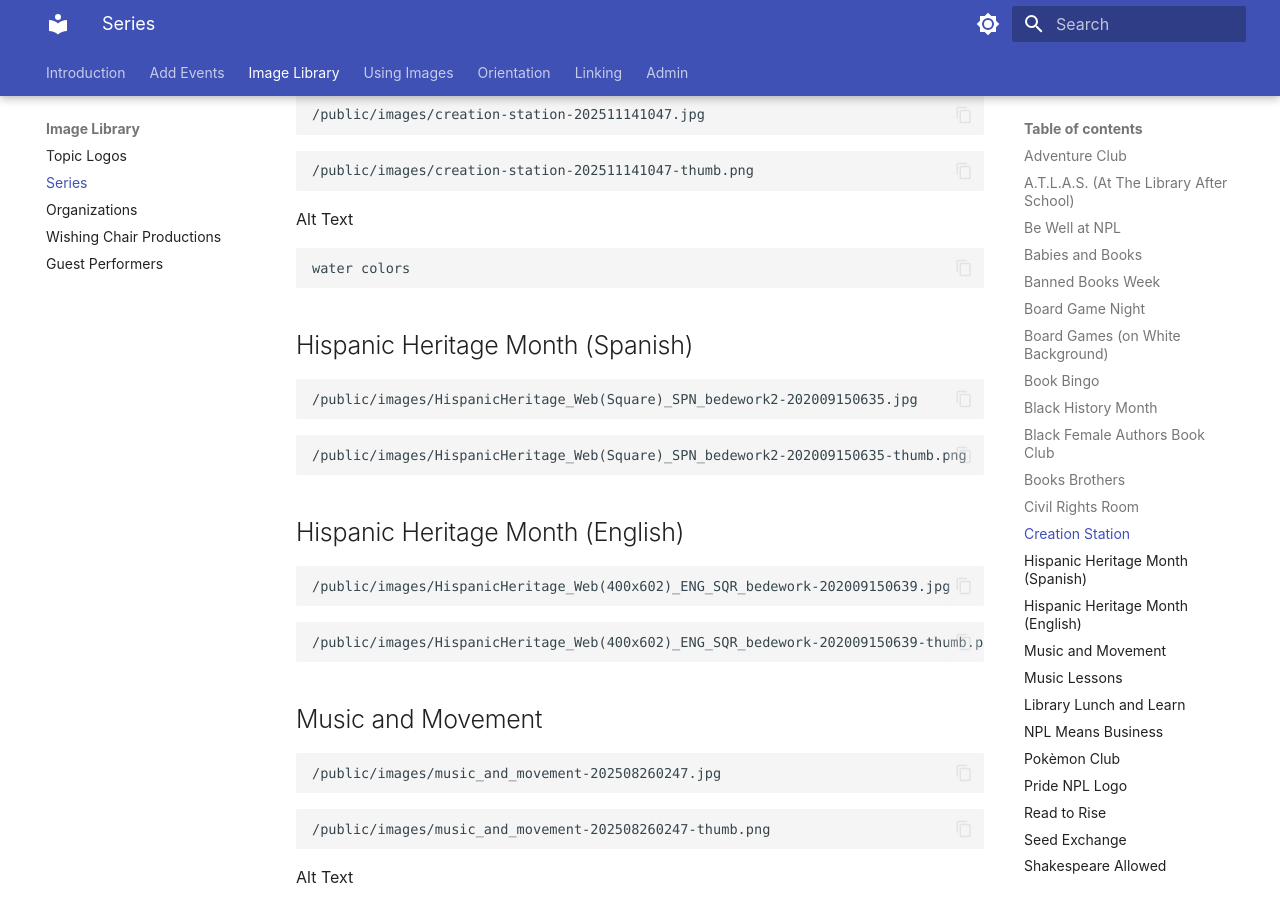
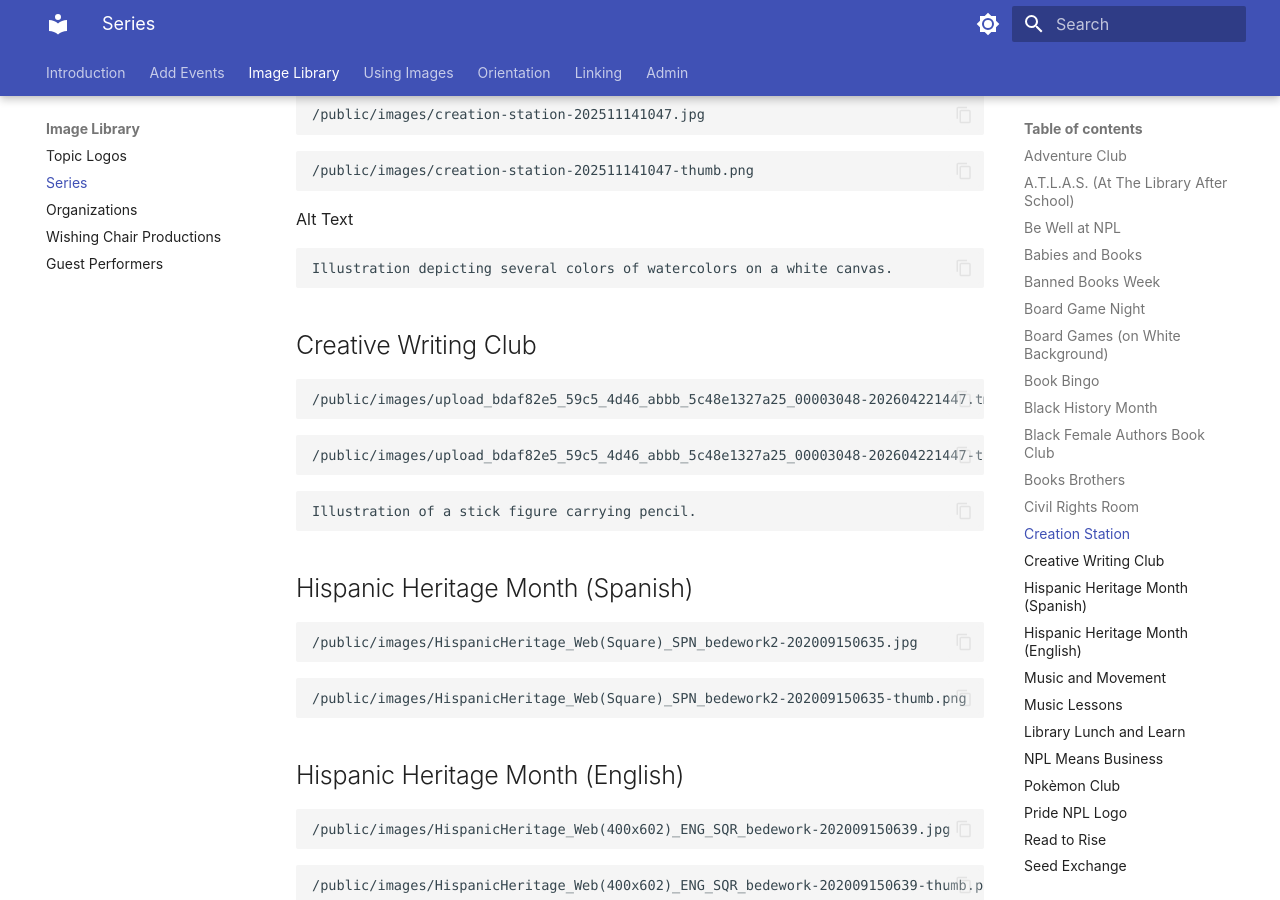
Before and after one commit to Nashville-Public-Library/bedework-docs, an MkDocs documentation site: the page built from docs/image-library/series-logos.md, in a window 1280 px wide and 900 px high, scrolled down 3446 px. Built offline with MkDocs 1.6.1 and Material for MkDocs 9.7.7, drawn with Linux system fonts in a browser that asks for light colours.

Commit message:
more alt text plys a new image for gallery

````diff
--- a/docs/image-library/series-logos.md
+++ b/docs/image-library/series-logos.md
@@ -198,7 +198,21 @@ Window is inscrbed with text, I came to nashville not to bring inspiration but t
 Alt Text
 
 ```text
-water colors
+Illustration depicting several colors of watercolors on a white canvas.
+```
+
+## Creative Writing Club
+
+```text
+/public/images/upload_bdaf82e5_59c5_4d46_abbb_5c48e1327a25_00003048-202604221447.tmp
+```
+
+```
+/public/images/upload_bdaf82e5_59c5_4d46_abbb_5c48e1327a25_00003048-202604221447-thumb.png
+```
+
+```text
+Illustration of a stick figure carrying pencil.
 ```
 
 ## Hispanic Heritage Month (Spanish)
````
